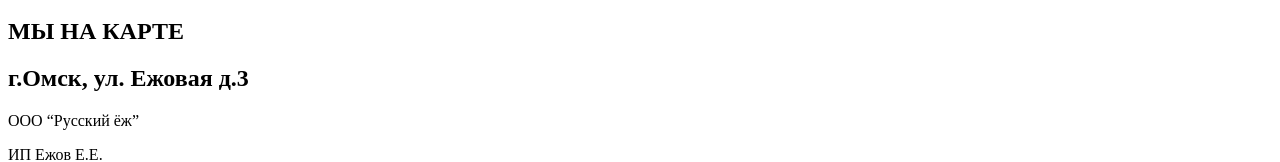
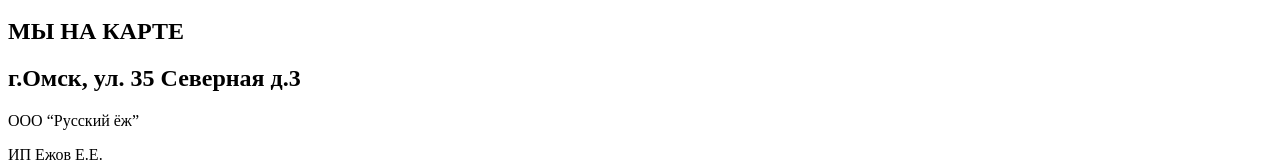
Before and after one commit to Schebtest/hedgehog, a plain HTML site: page index.html in a window 1280 px wide. Shown: the part 2891-3053 px from the top of the page. Drawn offline with Linux system fonts and the light colour scheme.

Commit message:
Update index.html

```diff
--- a/index.html
+++ b/index.html
@@ -138,7 +138,7 @@
   <section class="map">
     <div class="content">
       <h2>МЫ НА КАРТЕ</h2>
-      <h2>г.Омск, ул. Ежовая д.3</h2>
+      <h2>г.Омск, ул. 35 Северная д.3</h2>
     </div>
   </section>
   <!-- Подвал сайта с контактной информацией -->
```
